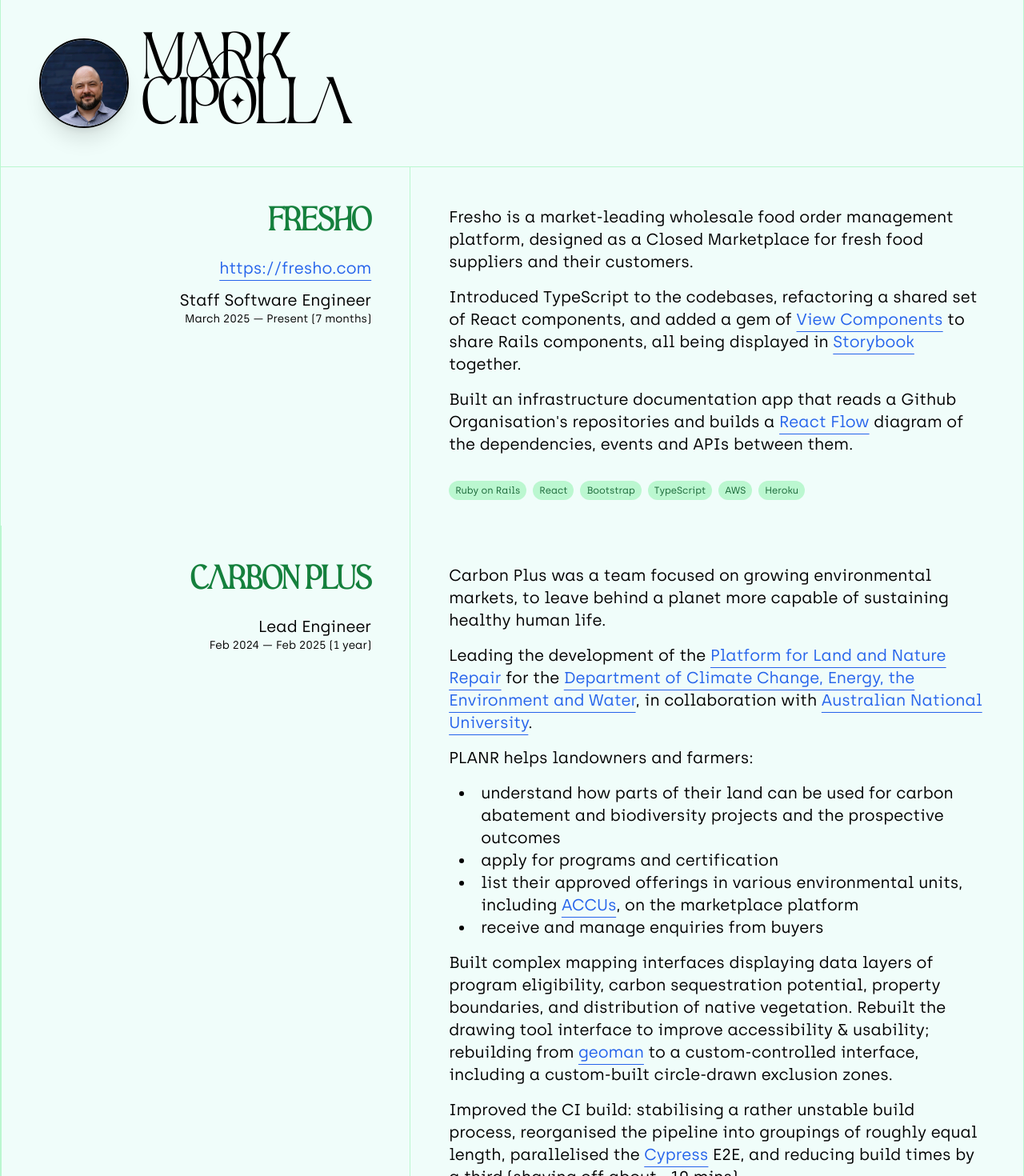
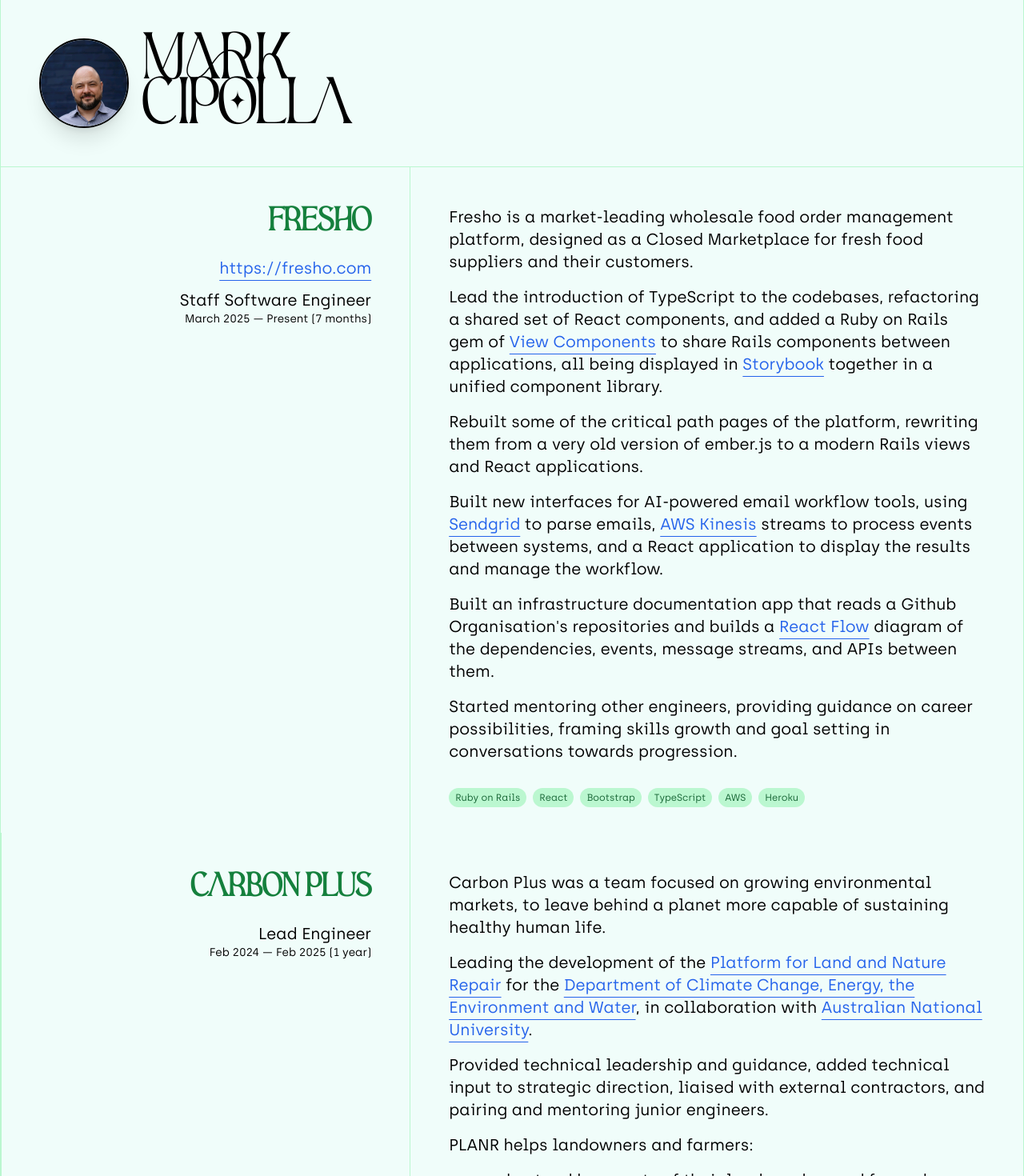
Before and after one commit to markcipolla/markcipolla.com, a Next.js app: page /cv in a window 1280 px wide. Shown: the top 1470 px of the page at 80% size. Built offline with nearby package versions, Linux system fonts and the light colour scheme.

Commit message:
Update roles info

```diff
--- a/src/app/cv/roles.ts
+++ b/src/app/cv/roles.ts
@@ -11,9 +11,15 @@
     description: `
 Fresho is a market-leading wholesale food order management platform, designed as a Closed Marketplace for fresh food suppliers and their customers.
 
-Introduced TypeScript to the codebases, refactoring a shared set of React components, and added a gem of [View Components](https://viewcomponents.org/) to share Rails components, all being displayed in [Storybook](https://storybook.js.org/) together.
+Lead the introduction of TypeScript to the codebases, refactoring a shared set of React components, and added a Ruby on Rails gem of [View Components](https://viewcomponents.org/) to share Rails components between applications, all being displayed in [Storybook](https://storybook.js.org/) together in a unified component library.
 
-Built an infrastructure documentation app that reads a Github Organisation's repositories and builds a [React Flow](https://reactflow.dev/) diagram of the dependencies, events and APIs between them.
+Rebuilt some of the critical path pages of the platform, rewriting them from a very old version of ember.js to a modern Rails views and React applications.
+
+Built new interfaces for AI-powered email workflow tools, using [Sendgrid](https://www.twilio.com/docs/sendgrid/ui/account-and-settings/inbound-parse) to parse emails, [AWS Kinesis](https://aws.amazon.com/kinesis/data-streams/) streams to process events between systems, and a React application to display the results and manage the workflow.
+
+Built an infrastructure documentation app that reads a Github Organisation's repositories and builds a [React Flow](https://reactflow.dev/) diagram of the dependencies, events, message streams, and APIs between them.
+
+Started mentoring other engineers, providing guidance on career possibilities, framing skills growth and goal setting in conversations towards progression.
 `,
   },
   {
@@ -27,6 +33,8 @@
 Carbon Plus was a team focused on growing environmental markets, to leave behind a planet more capable of sustaining healthy human life.
 
 Leading the development of the [Platform for Land and Nature Repair](https://planr.gov.au) for the [Department of Climate Change, Energy, the Environment and Water](https://www.dcceew.gov.au/), in collaboration with [Australian National University](https://www.anu.edu.au).
+
+Provided technical leadership and guidance, added technical input to strategic direction, liaised with external contractors, and pairing and mentoring junior engineers.
 
 PLANR helps landowners and farmers:
 - understand how parts of their land can be used for carbon abatement and biodiversity projects and the prospective outcomes
@@ -78,6 +86,8 @@
 Worked with [Flux Federation](https://www.fluxfederation.com/) on a transformational project to build billing features to their energy retail platform for [Powershop](https://www.powershop.com.au/).
 
 Rebuilt [AgSteward](https://agsteward.com.au), now the [Platform for Land and Nature Repair](https://planr.gov.au/), from a Ruby on Rails pilot app to a .Net app hosted on Azure, to meet government requirements. Enabled landowners to apply for starting [Enhancing Remnant Vegetation](https://planr.gov.au/program-info/erv) and [Carbon + Biodiversity Pilot](https://planr.gov.au/program-info/cb) projects.
+
+Did the [Blackmill Leading Engineering Teams](https://blackmill.co/coaching-training/workshops/leading-engineering-teams) workshop to develop my technical leadership skills.
 `,
   },
   {
```
